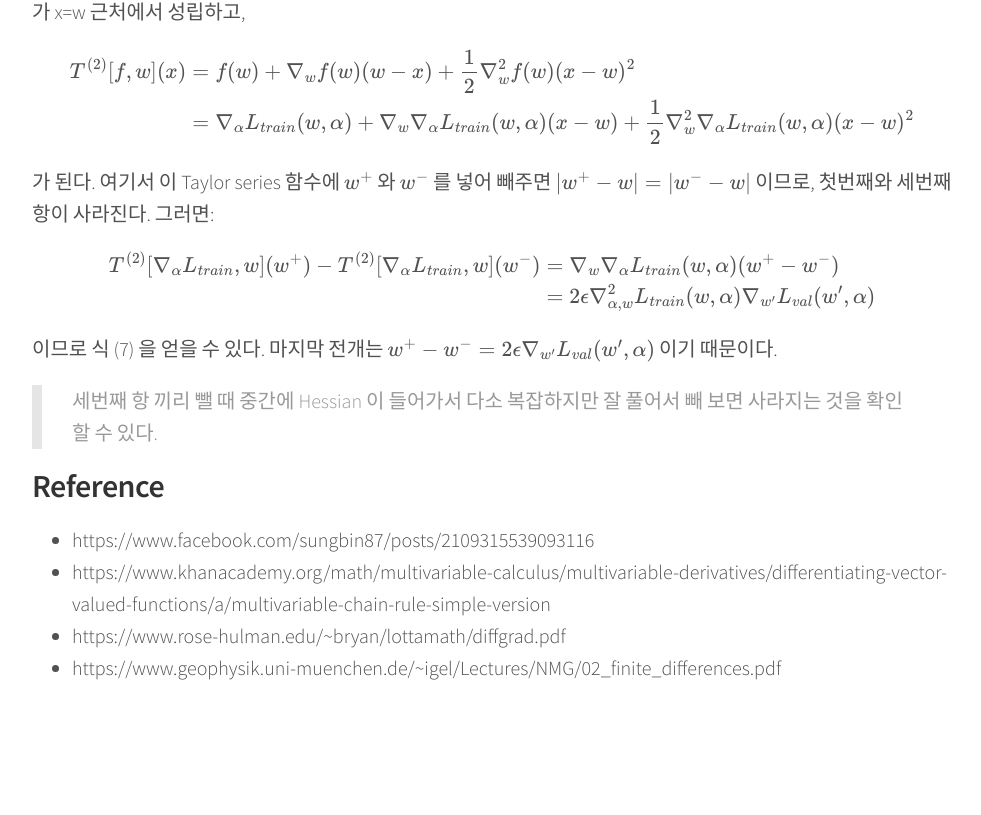
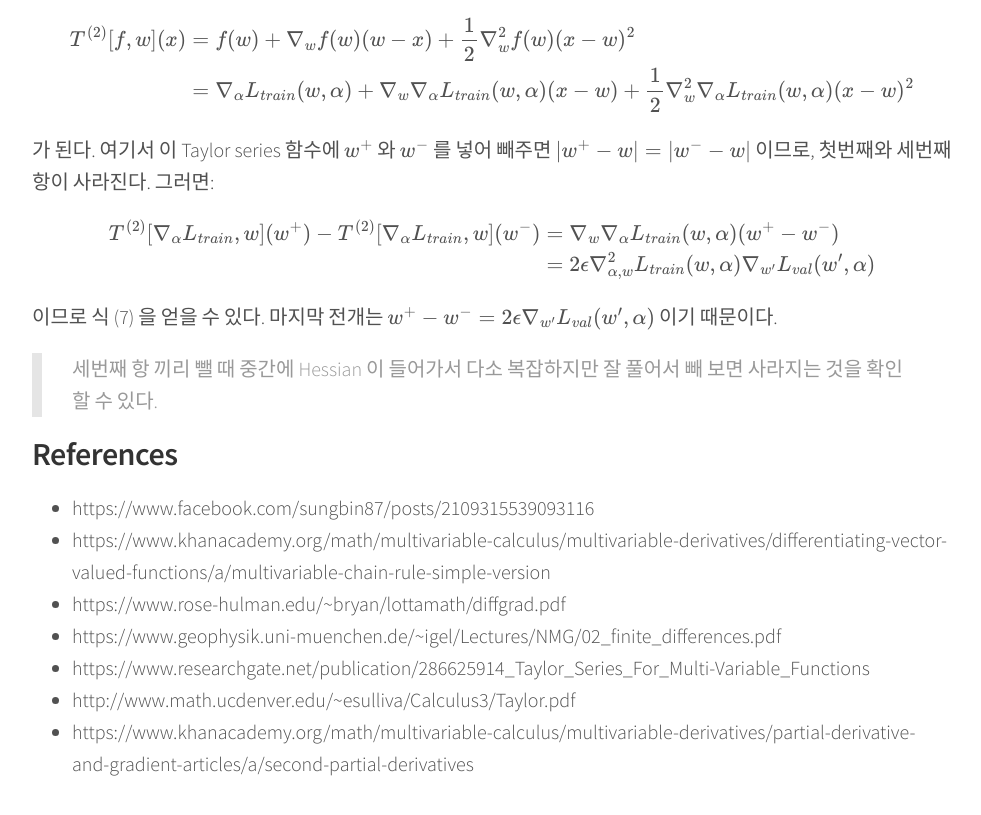
Before and after one commit to khanrc/khanrc.github.io, a Jekyll site: the page built from _posts/2018-12-15-nas-2-darts-math.md, in a window 1280 px wide and 900 px high, scrolled down 3266 px. Shown: the top 815 px of the window, without its empty margins (148-1129 px from the left). Built offline with Jekyll 4.4.1, drawn with Linux system fonts in a browser that asks for light colours; Markdown is read by kramdown in place of the engine named in the settings; formulas are drawn with MathJax 3; some of the changed text lies outside the part shown.

Commit message:
fix: typo

```diff
--- a/_posts/2018-12-15-nas-2-darts-math.md
+++ b/_posts/2018-12-15-nas-2-darts-math.md
@@ -157,9 +157,12 @@
 
 > 세번째 항 끼리 뺄 때 중간에 Hessian 이 들어가서 다소 복잡하지만 잘 풀어서 빼 보면 사라지는 것을 확인할 수 있다.
 
-## Reference
+## References
 
 - https://www.facebook.com/sungbin87/posts/2109315539093116
 - https://www.khanacademy.org/math/multivariable-calculus/multivariable-derivatives/differentiating-vector-valued-functions/a/multivariable-chain-rule-simple-version
 - https://www.rose-hulman.edu/~bryan/lottamath/diffgrad.pdf
 - https://www.geophysik.uni-muenchen.de/~igel/Lectures/NMG/02_finite_differences.pdf
+- https://www.researchgate.net/publication/286625914_Taylor_Series_For_Multi-Variable_Functions
+- http://www.math.ucdenver.edu/~esulliva/Calculus3/Taylor.pdf
+- https://www.khanacademy.org/math/multivariable-calculus/multivariable-derivatives/partial-derivative-and-gradient-articles/a/second-partial-derivatives
```
Also changed, not shown: other parts of _posts/2018-12-15-nas-2-darts-math.md (+1 -1 lines).
